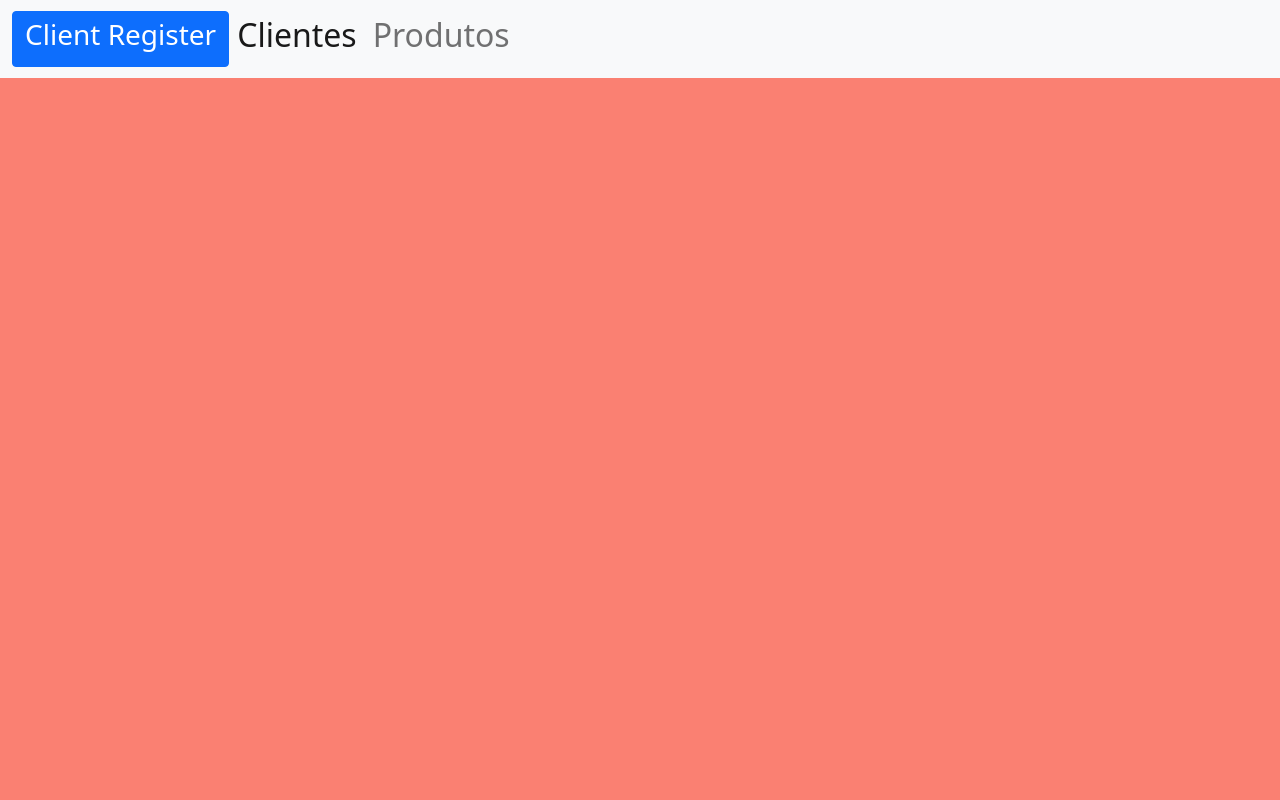
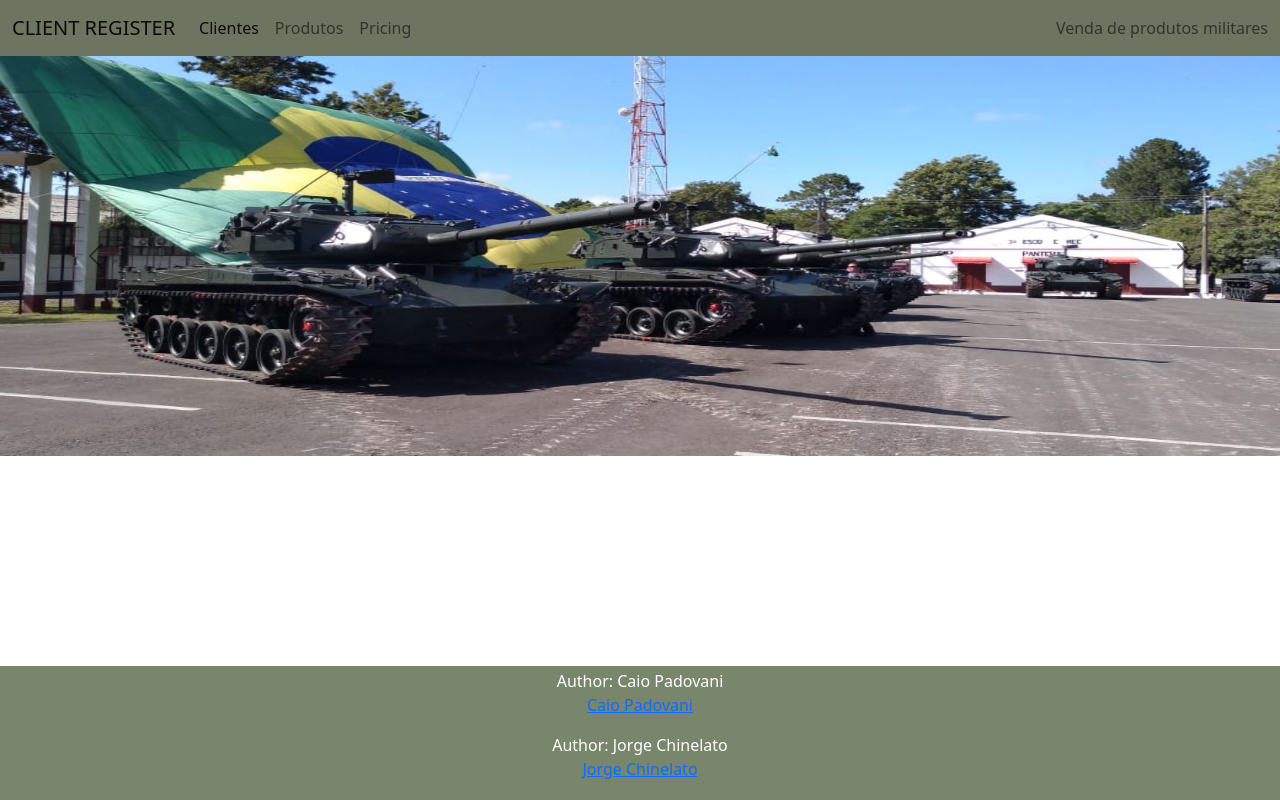
Before and after one commit to CaioPadovani/clientregister, a PHP site: page / in a window 1280 px wide. Run offline with PHP 8.4, Linux system fonts and the light colour scheme.

Commit message:
projeto cavalaro finalizado

```diff
--- a/alterar2.php
+++ b/alterar2.php
@@ -16,6 +16,6 @@
 		}else{
 			echo "Erro ao alterar o Cliente!";
 		}
-		echo "</br><a href='index.php'>Voltar</a>";
+		echo "</br><a href='homeclientes.php'>Voltar</a>";
 	}
 ?>
--- a/index.php
+++ b/index.php
@@ -7,7 +7,15 @@
   <script src="https://code.jquery.com/jquery-3.6.0.min.js" integrity="sha256-/xUj+3OJU5yExlq6GSYGSHk7tPXikynS7ogEvDej/m4=" crossorigin="anonymous"></script>
 </head>
 <style>
-body {background-color: salmon;}
+  footer {
+  text-align: center;
+  padding: 3px;
+  background-color: #78866B;
+  color: white;
+  position:absolute;
+  bottom:0;
+  width:100%;
+}
 </style>
 
 
@@ -16,28 +24,57 @@ body {background-color: salmon;}
   <?php
 
   ?>
-
-<nav class="navbar navbar-expand-lg navbar-light bg-light">
-
+<nav class="navbar navbar-expand-lg navbar-light" style="background-color: #6D745F;">
   <div class="container-fluid">
-  <a type="navbar-brand" class="btn btn-primary"><h3>Client Register</h3></a>
-
-    <div class="collapse navbar-collapse" id="navbarSupportedContent">
-
+    <a class="navbar-brand">CLIENT REGISTER</a>
+    <button class="navbar-toggler" type="button" data-bs-toggle="collapse" data-bs-target="#navbarText" aria-controls="navbarText" aria-expanded="false" aria-label="Toggle navigation">
+      <span class="navbar-toggler-icon"></span>
+    </button>
+    <div class="collapse navbar-collapse" id="navbarText">
       <ul class="navbar-nav me-auto mb-2 mb-lg-0">
         <li class="nav-item">
-          <a class="nav-link active" aria-current="page" href="homeclientes.php"><h2>Clientes</h2></a>
+          <a class="nav-link active" aria-current="page" href="homeclientes.php">Clientes</a>
         </li>
-
         <li class="nav-item">
-        <a class="nav-link" href="homeprodutos.php"><h2>Produtos</h2></a>
-
+          <a class="nav-link" href="homeprodutos.php">Produtos</a>
+        </li>
+        <li class="nav-item">
+          <a class="nav-link" href="#">Pricing</a>
         </li>
       </ul>
+      <span class="navbar-text">
+        Venda de produtos militares
+      </span>
     </div>
   </div>
 </nav>
-
+    <div id="carouselExampleCaptions" class="carousel carousel-dark slide" data-bs-ride="carousel">
+      <div class="carousel-inner">
+        <div class="carousel-item active">
+          <img src="static/tanque.jpg" class="d-block h-50 w-100" alt="Exercito">
+        </div>
+        <div class="carousel-item">
+          <img src="static/caça.jpg" class="d-block h-50 w-100" alt="Aeronaútica">
+        </div>
+        <div class="carousel-item">
+          <img src="static/portaavioes.jpg" class="d-block h-50 w-100" alt="Marinha">
+        </div>
+      </div>
+      <button class="carousel-control-prev" type="button" data-bs-target="#carouselExampleCaptions" data-bs-slide="prev">
+        <span class="carousel-control-prev-icon" aria-hidden="true"></span>
+        <span class="visually-hidden">Previous</span>
+      </button>
+      <button class="carousel-control-next" type="button" data-bs-target="#carouselExampleCaptions" data-bs-slide="next">
+        <span class="carousel-control-next-icon" aria-hidden="true"></span>
+        <span class="visually-hidden">Next</span>
+      </button>
+    </div>
 </body>
+<footer>
+  <p>Author: Caio Padovani<br>
+  <a href="mailto:caiopadovani@gmail.com">Caio Padovani</a></p>
+  <p>Author: Jorge Chinelato<br>
+  <a href="mailto:jorgechinelato@gmail.com">Jorge Chinelato</a></p>
+</footer>
 
 </html>
--- a/inserir.php
+++ b/inserir.php
@@ -14,14 +14,14 @@ if (isset($_POST['nome'])) {
 		?>
 		<script>
 			window.alert("Cliente inserido com sucesso!");
-			window.location.href = "./index.php";
+			window.location.href = "./homeclientes.php";
 		</script>
 		<?php
 	} else {
 		?>
 		<script>
 			window.alert("Erro ao inserir o cliente!");
-			window.location.href = "./index.php";
+			window.location.href = "./homeclientes.php";
 		</script>
 		<?php
 	}
```
Also changed, not shown: clientes.php (+4 -16 lines), homeclientes.php (+11 -10 lines), homeprodutos.php (+4 -46 lines), inserir2.php (+5 -5 lines), produtos.php (+0 -7 lines), static/AGROPECURIA.jpg (added), static/caça.jpg (added), static/portaavioes.jpg (added), static/tanque.jpg (added). Lines whose indentation alone changed are shown as unchanged.
